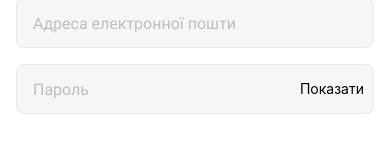
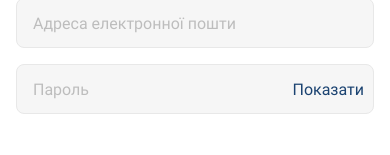
Before and after one commit to Andriy-Lik/goit-react-native, a React Native app: screen /Login in a window 390 px wide. Shown: the part 457-612 px from the top of the page. Built offline with nearby package versions, Linux system fonts and the light colour scheme.

Commit message:
add styles to loginScreen, registrationScreen

```diff
--- a/src/Screens/LoginScreen.js
+++ b/src/Screens/LoginScreen.js
@@ -56,7 +56,7 @@ const LoginScreen = () => {
                         />
 
                         <TouchableOpacity style={regLogStyles.logPasswordShow} onPress={handleTogglePassword}>
-                            <Text>{displayText}</Text>
+                            <Text style={regLogStyles.passwordShowText}>{displayText}</Text>
                         </TouchableOpacity>
                     </KeyboardAvoidingView>
 
--- a/src/Screens/RegistrationScreen.js
+++ b/src/Screens/RegistrationScreen.js
@@ -76,7 +76,7 @@ const RegistrationScreen = () => {
                             onBlur={() => setFocusPassword(false)}
                         />
                         <TouchableOpacity style={regLogStyles.regPasswordShow} onPress={handleTogglePassword}>
-                            <Text>{displayText}</Text>
+                            <Text style={regLogStyles.passwordShowText}>{displayText}</Text>
                         </TouchableOpacity>
                     </KeyboardAvoidingView>
 
--- a/src/styles/regLogStyles.js
+++ b/src/styles/regLogStyles.js
@@ -75,6 +75,11 @@ export const regLogStyles = StyleSheet.create({
         right: 60,
         transform: [{ translateX: 50 }, { translateY: 82 }],
     },
+    passwordShowText: {
+        color: '#1B4371',
+        fontFamily: 'robotoRegular',
+        fontSize: 16,
+    },
     onFocus: {
         borderColor: "#FF6C00",
     },
```
